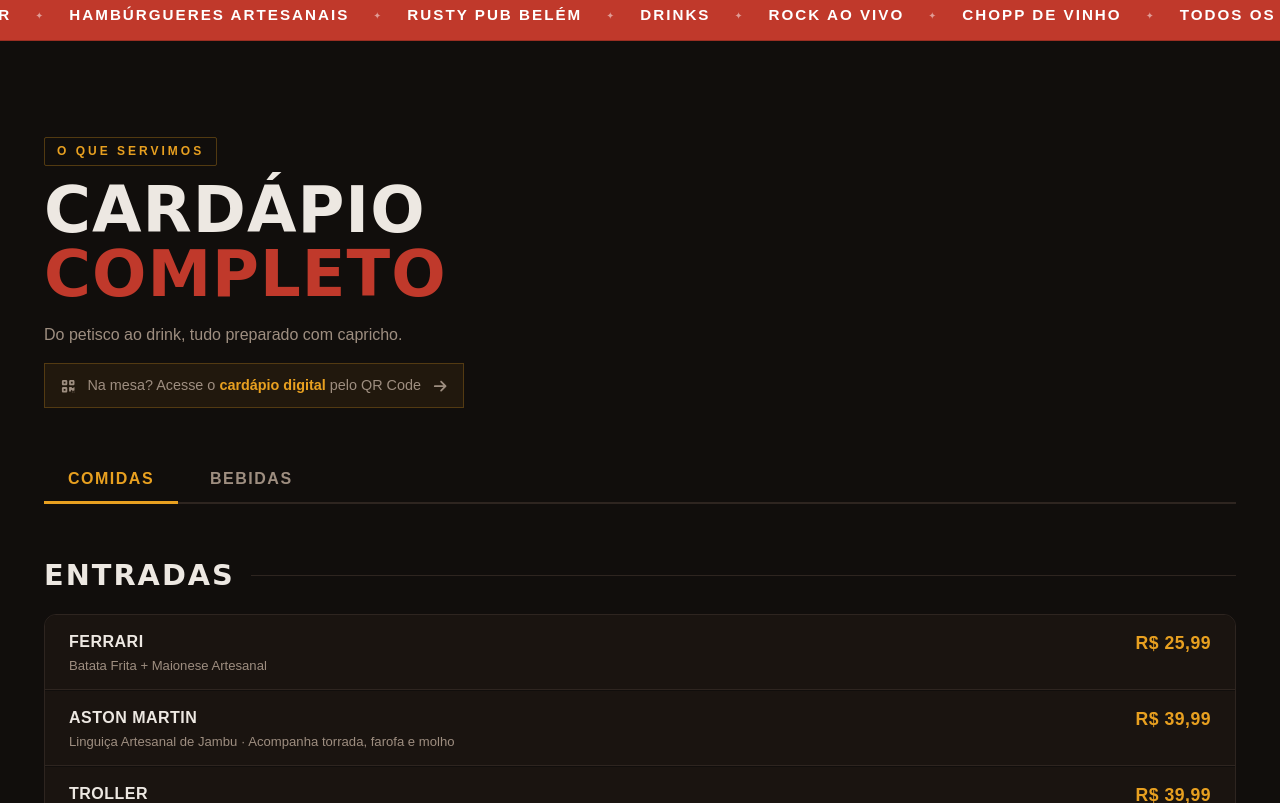
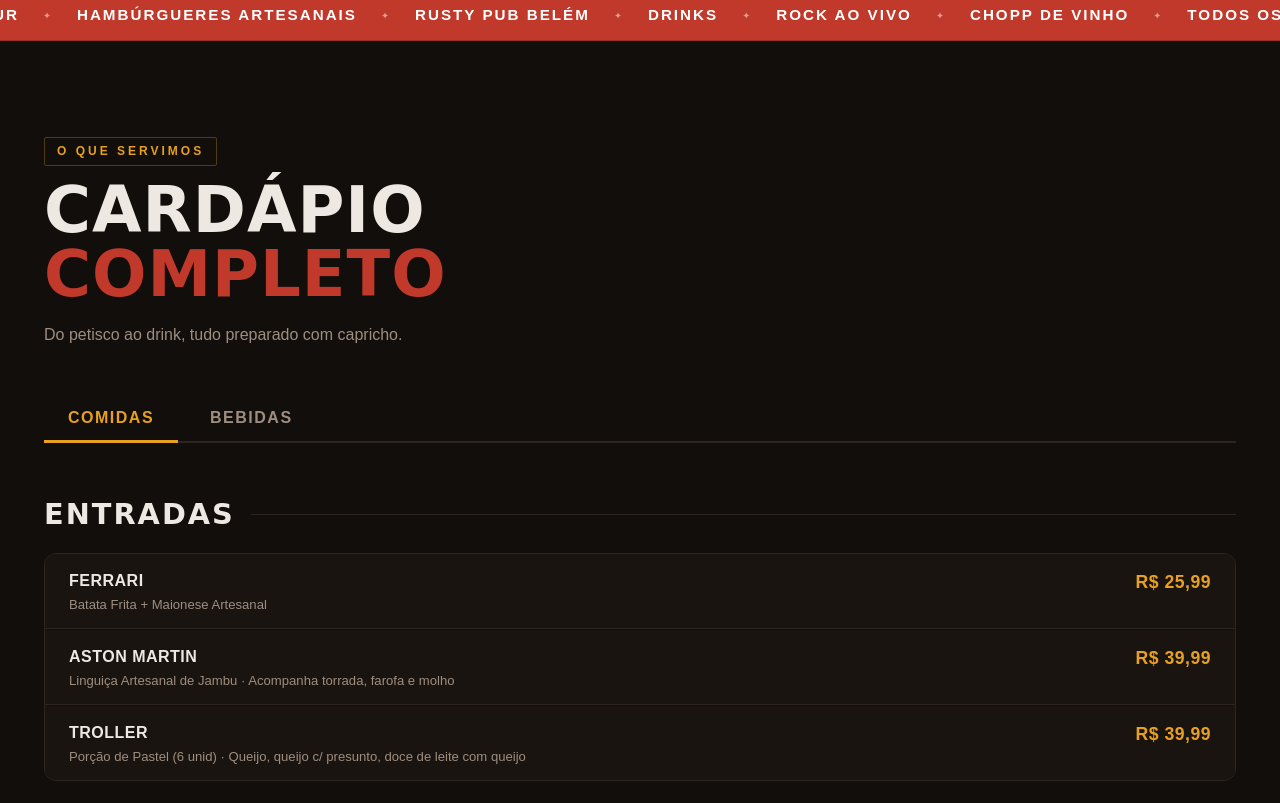
Before and after one commit to vazlucase/rustypub, a website: page index.html in a window 1280 px wide. Shown: the part 1209-2012 px from the top of the page. Drawn offline with Linux system fonts and the light colour scheme; a web font is replaced by a local one.

Commit message:
removed: qr code acess

```diff
--- a/index.html
+++ b/index.html
@@ -177,11 +177,6 @@
           <span class="section-tag">O que servimos</span>
           <h2 id="cardapio-title" class="section-title">CARDÁPIO<br><em>COMPLETO</em></h2>
           <p class="section-desc">Do petisco ao drink, tudo preparado com capricho.</p>
-          <a href="/cardapio.html" class="menu-qr-hint" target="_blank" rel="noopener">
-            <svg class="icon" viewBox="0 0 448 512" width="1em" height="1em" fill="currentColor" aria-hidden="true" focusable="false"><path d="M0 80C0 53.5 21.5 32 48 32h96c26.5 0 48 21.5 48 48v96c0 26.5-21.5 48-48 48H48c-26.5 0-48-21.5-48-48V80zM64 96v64h64V96H64zM0 336c0-26.5 21.5-48 48-48h96c26.5 0 48 21.5 48 48v96c0 26.5-21.5 48-48 48H48c-26.5 0-48-21.5-48-48V336zm64 16v64h64V352H64zM256 80c0-26.5 21.5-48 48-48h96c26.5 0 48 21.5 48 48v96c0 26.5-21.5 48-48 48H304c-26.5 0-48-21.5-48-48V80zm64 16v64h64V96H320zM256 304c0-8.8 7.2-16 16-16h64c8.8 0 16 7.2 16 16s7.2 16 16 16h32c8.8 0 16-7.2 16-16s7.2-16 16-16 16 7.2 16 16v96c0 8.8-7.2 16-16 16H368c-8.8 0-16-7.2-16-16s-7.2-16-16-16-16 7.2-16 16v32c0 8.8-7.2 16-16 16H272c-8.8 0-16-7.2-16-16V304zM368 480a16 16 0 1 1 0-32 16 16 0 1 1 0 32zm64 0a16 16 0 1 1 0-32 16 16 0 1 1 0 32z"/></svg>
-            <span>Na mesa? Acesse o <strong>cardápio digital</strong> pelo QR Code</span>
-            <svg class="icon" viewBox="0 0 448 512" width="1em" height="1em" fill="currentColor" aria-hidden="true" focusable="false"><path d="M438.6 278.6c12.5-12.5 12.5-32.8 0-45.3l-160-160c-12.5-12.5-32.8-12.5-45.3 0s-12.5 32.8 0 45.3L338.7 224 32 224c-17.7 0-32 14.3-32 32s14.3 32 32 32l306.7 0L233.4 393.4c-12.5 12.5-12.5 32.8 0 45.3s32.8 12.5 45.3 0l160-160z"/></svg>
-          </a>
         </div>
 
         <div class="menu-tabs" role="tablist" aria-label="Categorias do cardápio">
```
